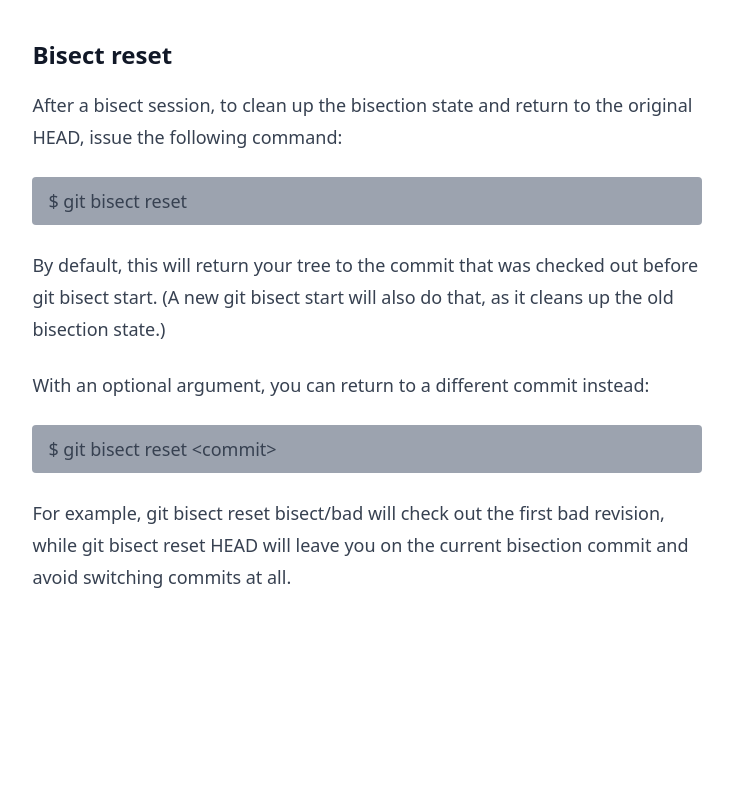
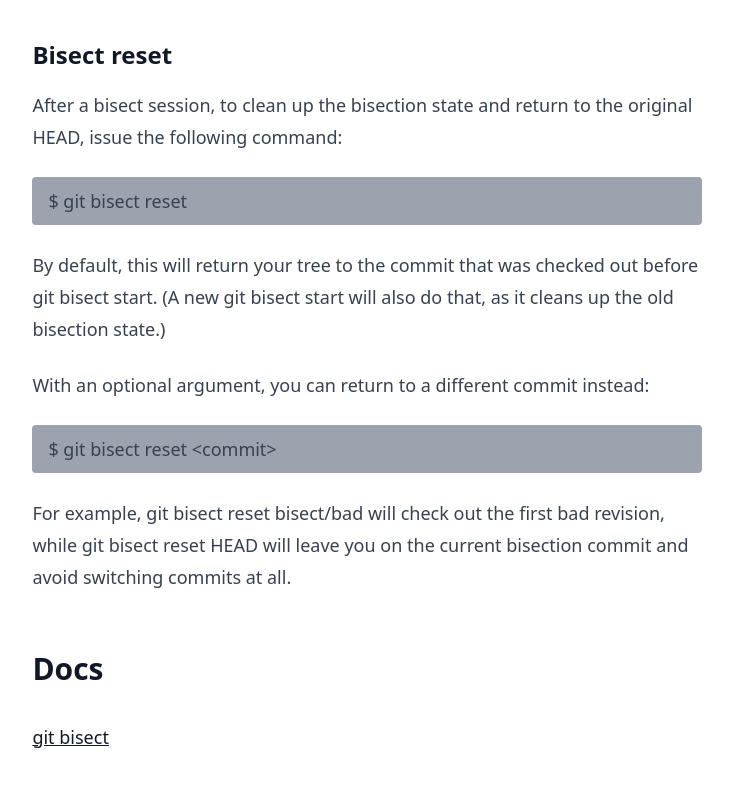
Before and after one commit to LuisMDeveloper/git-bisect-example, a plain HTML site: page index.html in a window 1280 px wide. Shown: the part 3219-4006 px from the top of the page, without its empty margins (273-1006 px from the left). Before the commit the page ends 3836 px from the top, so only its background shows below. Drawn offline with nearby package versions, Linux system fonts and the light colour scheme.

Commit message:
adding docs reference

```diff
--- a/index.html
+++ b/index.html
@@ -7,7 +7,7 @@
     <link rel="stylesheet" href="https://unpkg.com/@tailwindcss/typography@0.4.x/dist/typography.min.css"/>
 </head>
 <body>
-<article class="prose md:prose-lg mx-auto my-6">
+<article class="prose md:prose-lg mx-auto mt-6 pb-40">
     <h1>git bisect</h1>
     <h2>Name</h2>
     <p>git-bisect - Use binary search to find the commit that introduced a bug</p>
@@ -70,6 +70,8 @@
     <p class="bg-gray-400 rounded py-2 px-4">$ git bisect reset &lt;commit&gt;</p>
     <p>For example, git bisect reset bisect/bad will check out the first bad revision, while git bisect reset HEAD will
         leave you on the current bisection commit and avoid switching commits at all.</p>
+    <h2>Docs</h2>
+    <a href="https://git-scm.com/docs/git-bisect">git bisect</a>
 </article>
 </body>
 </html>
```
